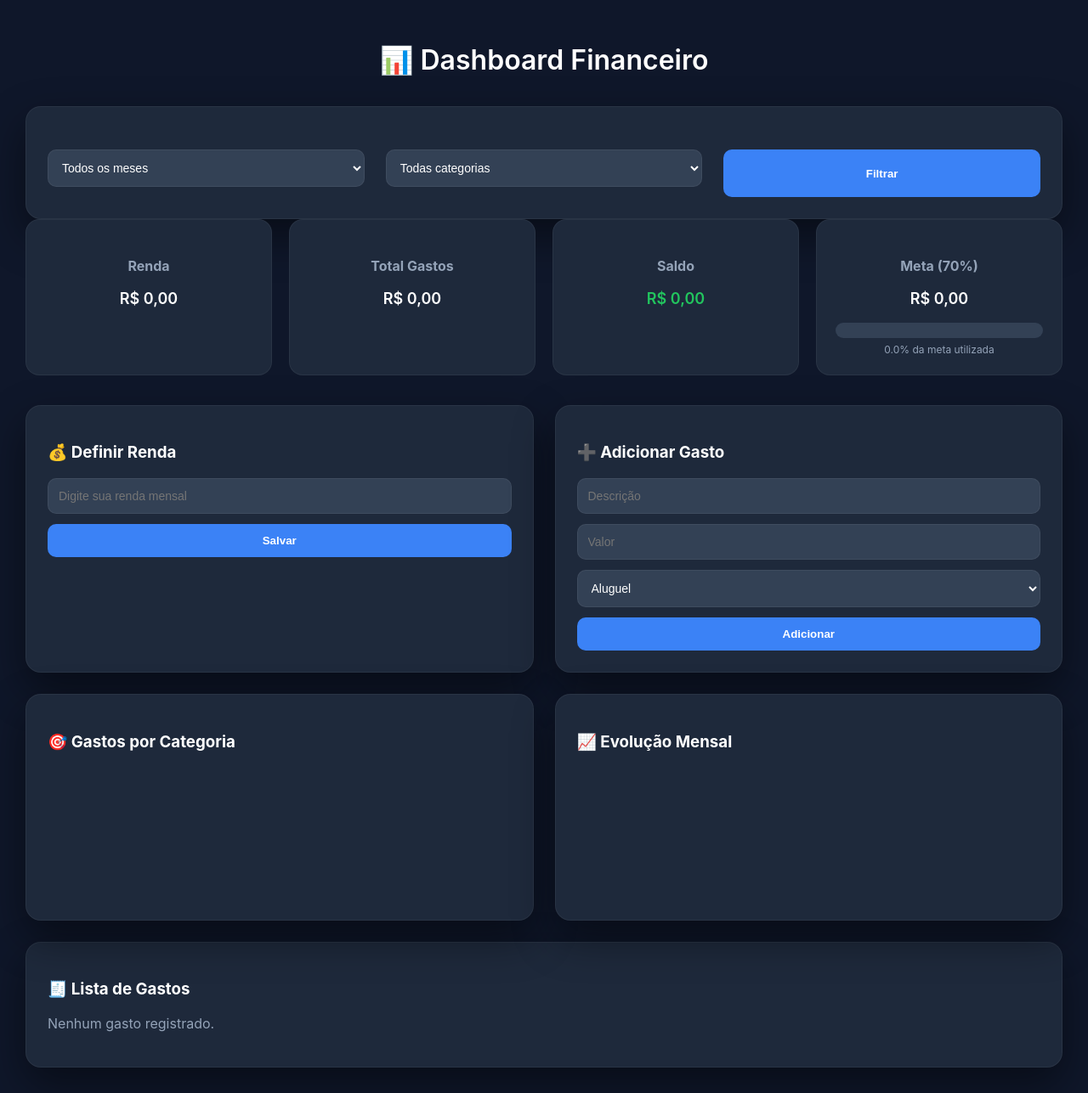
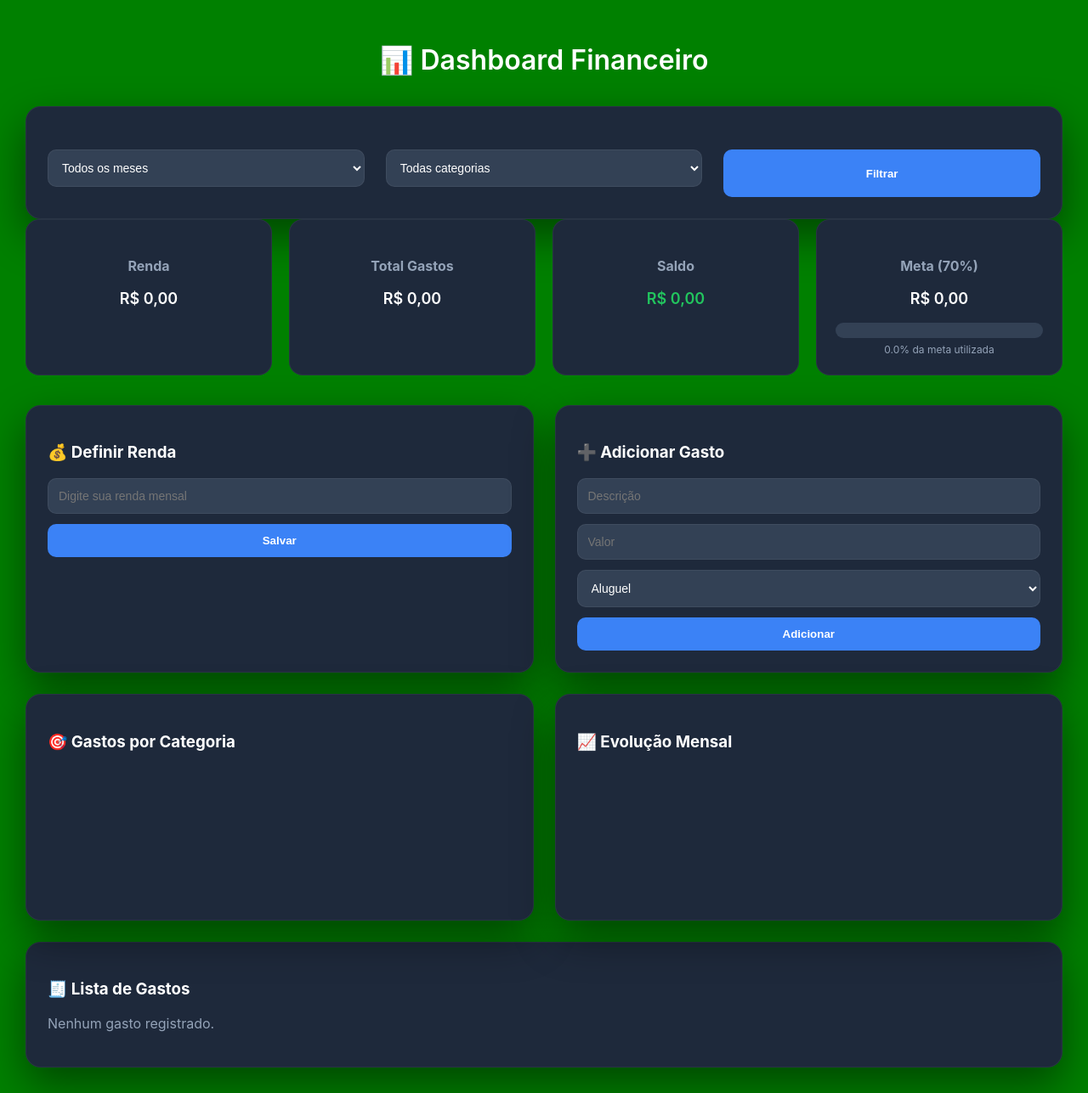
Before and after one commit to iproleplay/controle-financeiro, a Flask app: template templates/dashboard.html in a window 1280 px wide. Shown: the whole page at 85% size. Run offline with Flask 3, Linux system fonts and the light colour scheme; the template is opened without the code that fills it, so the values that code supplies are empty; a map, chart or similar area stays blank; some libraries are stand-ins or nearby versions.

Commit message:
teste fundo verde

```diff
--- a/templates/dashboard.html
+++ b/templates/dashboard.html
@@ -323,3 +323,9 @@ fill:false
 
 </body>
 </html>
+
+<style>
+body{
+    background: green !important;
+}
+</style>
```
